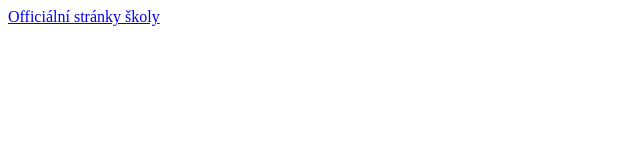
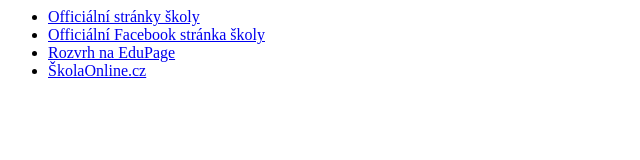
Before and after one commit to spsehavirov/spsehavirov.github.io, a plain HTML site: page index.htm in a window 1280 px wide. Shown: the whole page, without its empty margins (0-640 px from the left). Drawn offline with Linux system fonts and the light colour scheme.

Commit message:
Elementary menu

```diff
--- a/index.htm
+++ b/index.htm
@@ -3,6 +3,11 @@
     <title>SPŠE Havířov</title>
   </head>
   <body>
-    <a href="//spsehavirov.cz">Officiální stránky školy</a>
+    <ul>
+      <li><a href="//spsehavirov.cz">Officiální stránky školy</a></li>
+      <li><a href="//fb.com/SPSE.Havirov">Officiální Facebook stránka školy</a></li>
+      <li><a href="//spsehavirov.edupage.org/timetable/">Rozvrh na EduPage</a></li>
+      <li><a href="//skolaonline.cz">ŠkolaOnline.cz</a></li>
+    </ul>
   </body>
 </html>
```
